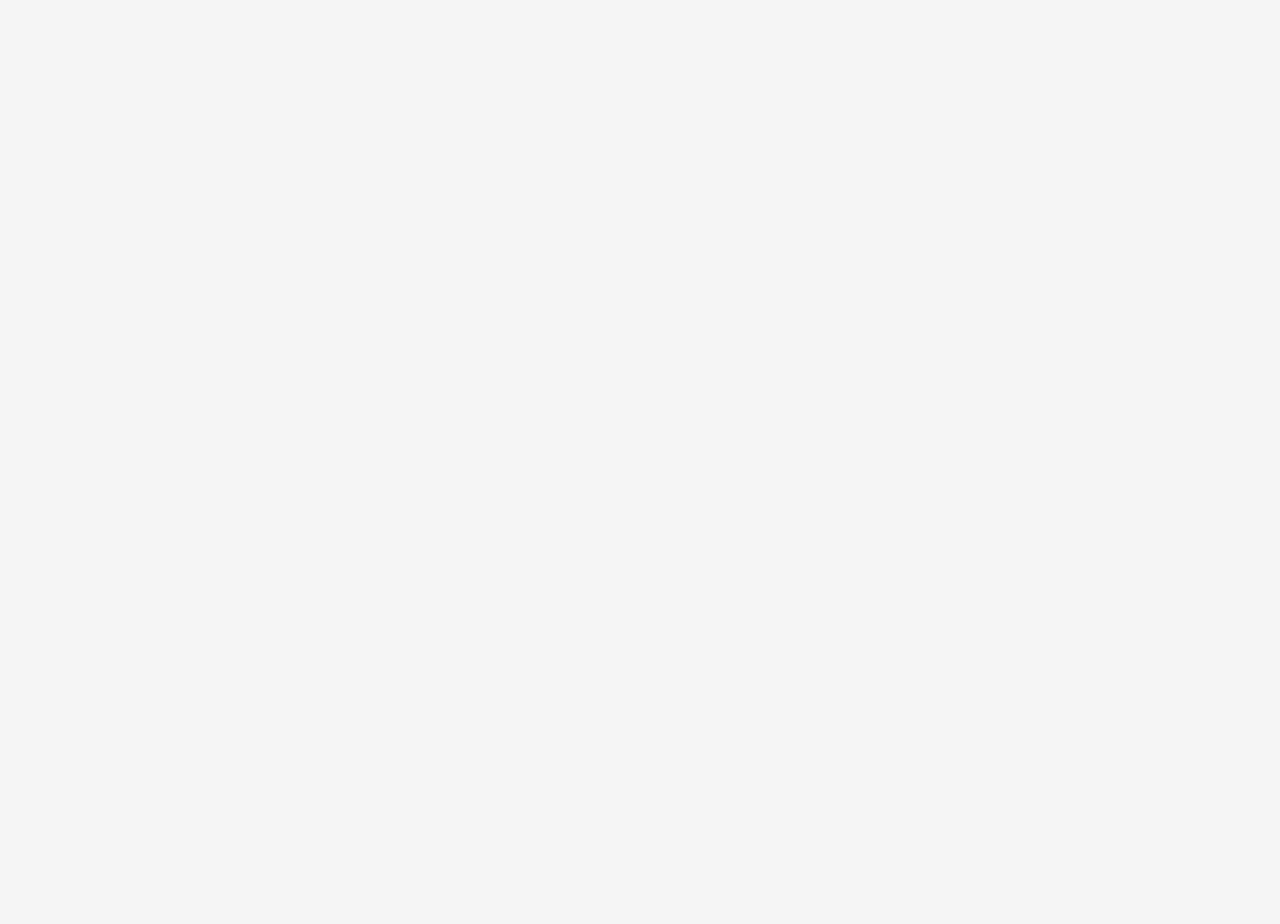
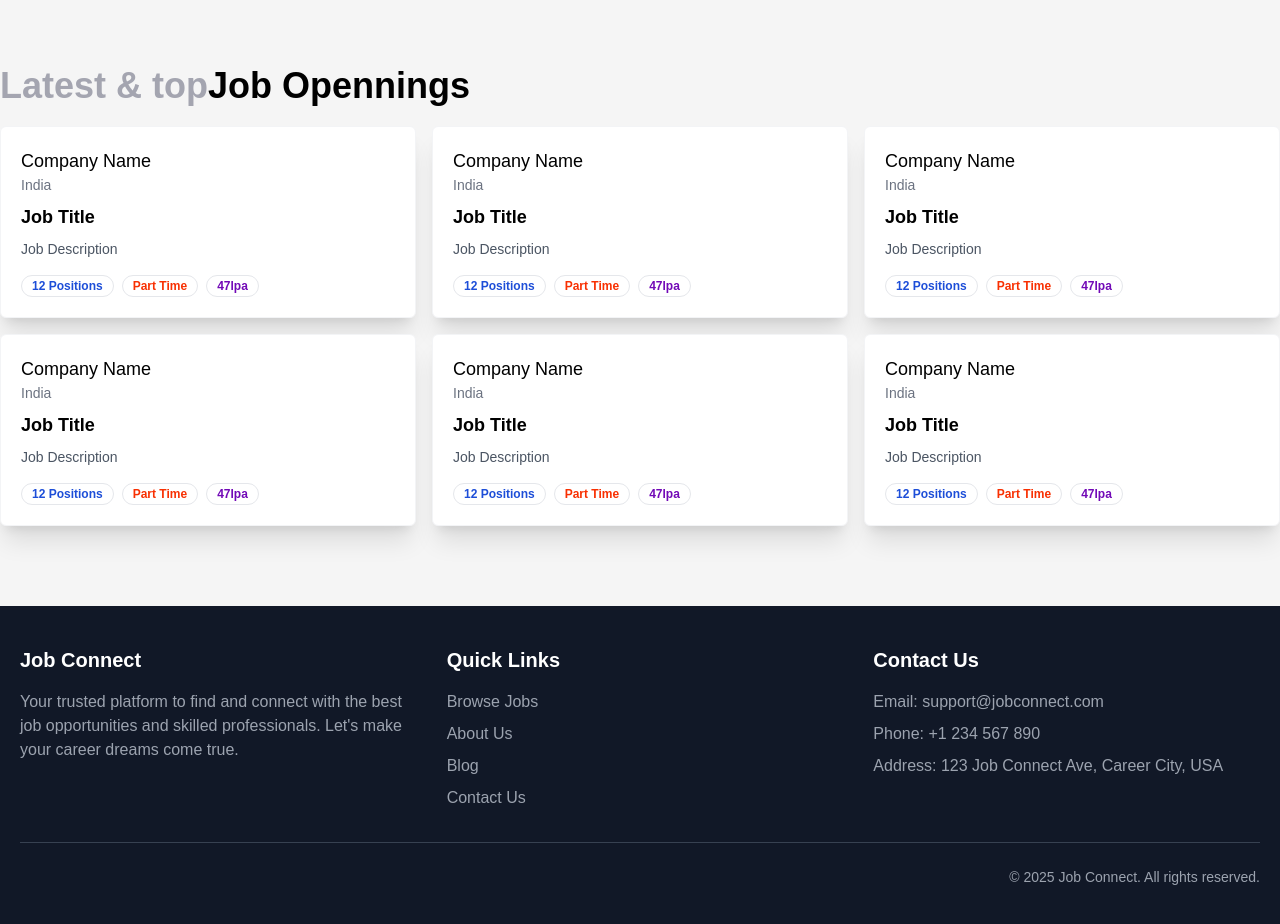
Before and after one commit to Keshavshhsh/Job-Connect, a React (Vite) app in the folder frontend/: page / in a window 1280 px wide. Shown: the part 500-1424 px from the top of the page. Before the commit the page ends 800 px from the top, so only its background shows below. Built offline with nearby package versions, Linux system fonts and the light colour scheme.

Commit message:
home page done

```diff
--- a/frontend/src/components/CategoryCarousel.jsx
+++ b/frontend/src/components/CategoryCarousel.jsx
@@ -1,33 +1,37 @@
-import React from 'react'
-import { Carousel, CarouselContent, CarouselItem, CarouselNext, CarouselPrevious } from './ui/carousel'
-import { Button } from './ui/button'
+import React from "react";
+import {
+  Carousel,
+  CarouselContent,
+  CarouselItem,
+  CarouselNext,
+  CarouselPrevious,
+} from "./ui/carousel";
+import { Button } from "./ui/button";
 
-const category=[
+const category = [
   "Frontend Developer",
   "Backend Developer",
   "Data Science",
   "Graphic Designer",
   "FullStack Developer",
-]
+];
 const CategoryCarousel = () => {
   return (
     <div>
       <Carousel className="w-full max-w-xl mx-auto my-20">
         <CarouselContent>
-          {
-            category.map((cat, index) => {
-              <CarouselItem className="md:basis-1/2 lg-basis-1/3">
-                <Button>{cat}</Button>
-              </CarouselItem>
-            })
-          }
+          {category.map((cat, index) => (
+            <CarouselItem key={index} className="md:basis-1/2 lg-basis-1/3">
+              <Button>{cat}</Button>
+            </CarouselItem>
+          ))}
         </CarouselContent>
 
-        <CarouselPrevious/>
-        <CarouselNext/>
+        <CarouselPrevious />
+        <CarouselNext />
       </Carousel>
     </div>
-  )
-}
+  );
+};
 
-export default CategoryCarousel
+export default CategoryCarousel;
--- /dev/null
+++ b/frontend/src/components/Footer.jsx
@@ -0,0 +1,90 @@
+import React from 'react';
+
+const Footer = () => {
+  return (
+    <footer className="bg-gray-900 text-white py-10">
+      <div className="container mx-auto px-5">
+        {/* Top Section */}
+        <div className="grid grid-cols-1 md:grid-cols-3 gap-10">
+          {/* About Section */}
+          <div>
+            <h3 className="text-xl font-bold mb-4">Job Connect</h3>
+            <p className="text-gray-400">
+              Your trusted platform to find and connect with the best job opportunities and skilled professionals. Let's make your career dreams come true.
+            </p>
+          </div>
+
+          {/* Quick Links */}
+          <div>
+            <h3 className="text-xl font-bold mb-4">Quick Links</h3>
+            <ul>
+              <li className="mb-2">
+                <a href="/jobs" className="text-gray-400 hover:text-white">
+                  Browse Jobs
+                </a>
+              </li>
+              <li className="mb-2">
+                <a href="/about" className="text-gray-400 hover:text-white">
+                  About Us
+                </a>
+              </li>
+              <li className="mb-2">
+                <a href="/blog" className="text-gray-400 hover:text-white">
+                  Blog
+                </a>
+              </li>
+              <li className="mb-2">
+                <a href="/contact" className="text-gray-400 hover:text-white">
+                  Contact Us
+                </a>
+              </li>
+            </ul>
+          </div>
+
+          {/* Contact Section */}
+          <div>
+            <h3 className="text-xl font-bold mb-4">Contact Us</h3>
+            <p className="text-gray-400 mb-2">
+              Email: <a href="mailto:support@jobconnect.com" className="hover:text-white">support@jobconnect.com</a>
+            </p>
+            <p className="text-gray-400 mb-2">
+              Phone: <a href="tel:+1234567890" className="hover:text-white">+1 234 567 890</a>
+            </p>
+            <p className="text-gray-400 mb-2">
+              Address: 123 Job Connect Ave, Career City, USA
+            </p>
+          </div>
+        </div>
+
+        {/* Divider */}
+        <hr className="border-gray-700 my-6" />
+
+        {/* Social Media & Copyright */}
+        <div className="flex flex-col md:flex-row justify-between items-center">
+          {/* Social Media Links */}
+          <div className="flex space-x-4 mb-4 md:mb-0">
+            <a href="https://www.facebook.com" target="_blank" rel="noopener noreferrer" className="text-gray-400 hover:text-white">
+              <i className="fab fa-facebook-f"></i>
+            </a>
+            <a href="https://www.twitter.com" target="_blank" rel="noopener noreferrer" className="text-gray-400 hover:text-white">
+              <i className="fab fa-twitter"></i>
+            </a>
+            <a href="https://www.linkedin.com" target="_blank" rel="noopener noreferrer" className="text-gray-400 hover:text-white">
+              <i className="fab fa-linkedin-in"></i>
+            </a>
+            <a href="https://www.instagram.com" target="_blank" rel="noopener noreferrer" className="text-gray-400 hover:text-white">
+              <i className="fab fa-instagram"></i>
+            </a>
+          </div>
+
+          {/* Copyright */}
+          <p className="text-gray-400 text-sm">
+            &copy; {new Date().getFullYear()} Job Connect. All rights reserved.
+          </p>
+        </div>
+      </div>
+    </footer>
+  );
+};
+
+export default Footer;
--- a/frontend/src/components/Home.jsx
+++ b/frontend/src/components/Home.jsx
@@ -2,6 +2,8 @@
 import Navbar from './shared/Navbar'
 import HeroSection from './HeroSection'
 import CategoryCarousel from './CategoryCarousel'
+import LatestJobs from './LatestJobs'
+import Footer from './Footer'
 
 const Home = () => {
   return (
@@ -9,7 +11,8 @@
         <Navbar/>
         <HeroSection/>
         <CategoryCarousel/>
-
+        <LatestJobs/>
+        <Footer/>
     </div>
   )
 }
--- /dev/null
+++ b/frontend/src/components/LatestJobCards.jsx
@@ -0,0 +1,26 @@
+import React from 'react'
+import { Badge } from './ui/badge'
+
+const LatestJobCards = () => {
+  return (
+    <div className='p-5 rounded-md shadow-xl bg-white border border-gray-100 cursor-pointer'>
+        <div>
+        <h1 className='font-medium text-lg'>Company Name</h1>
+        <p className='text-sm text-gray-500'>India</p>
+        </div>
+        <div>
+            <h1 className='font-bold text-lg my-2'>Job Title</h1>
+            <p className='text-sm text-gray-600'>Job Description</p>
+
+        </div>
+        <div className='flex items-center gap-2 mt-4'>
+            <Badge className={'text-blue-700 font-bold'} variant="ghost"> 12 Positions</Badge>
+            <Badge className={'text-[#F83002] font-bold'} variant="ghost">Part Time</Badge>
+            <Badge className={'text-[#7209b7] font-bold'} variant="ghost">47lpa</Badge>
+        </div>
+
+    </div>
+  )
+}
+
+export default LatestJobCards
--- /dev/null
+++ b/frontend/src/components/LatestJobs.jsx
@@ -0,0 +1,21 @@
+import React from 'react'
+import LatestJobCards from './LatestJobCards';
+const randomJobs=[
+    1,2,3,4,5,6,7,8
+];
+
+const LatestJobs = () => {
+  return (
+    <div className='max-w-7xl mx-auto my-20'>
+        <h1 className='text-4xl font-bold'><span className='text-[#04072855]'>Latest & top</span>Job Opennings</h1>
+        <div className='grid grid-cols-3 gap-4 my-5'>
+        {
+            randomJobs.slice(0,6).map((item,index)=><LatestJobCards/>)
+        }
+        </div>
+
+    </div>
+  )
+}
+
+export default LatestJobs
--- /dev/null
+++ b/frontend/src/components/ui/badge.jsx
@@ -0,0 +1,34 @@
+import * as React from "react"
+import { cva } from "class-variance-authority";
+
+import { cn } from "@/lib/utils"
+
+const badgeVariants = cva(
+  "inline-flex items-center rounded-full border px-2.5 py-0.5 text-xs font-semibold transition-colors focus:outline-none focus:ring-2 focus:ring-ring focus:ring-offset-2",
+  {
+    variants: {
+      variant: {
+        default:
+          "border-transparent bg-primary text-primary-foreground hover:bg-primary/80",
+        secondary:
+          "border-transparent bg-secondary text-secondary-foreground hover:bg-secondary/80",
+        destructive:
+          "border-transparent bg-destructive text-destructive-foreground hover:bg-destructive/80",
+        outline: "text-foreground",
+      },
+    },
+    defaultVariants: {
+      variant: "default",
+    },
+  }
+)
+
+function Badge({
+  className,
+  variant,
+  ...props
+}) {
+  return (<div className={cn(badgeVariants({ variant }), className)} {...props} />);
+}
+
+export { Badge, badgeVariants }
```
